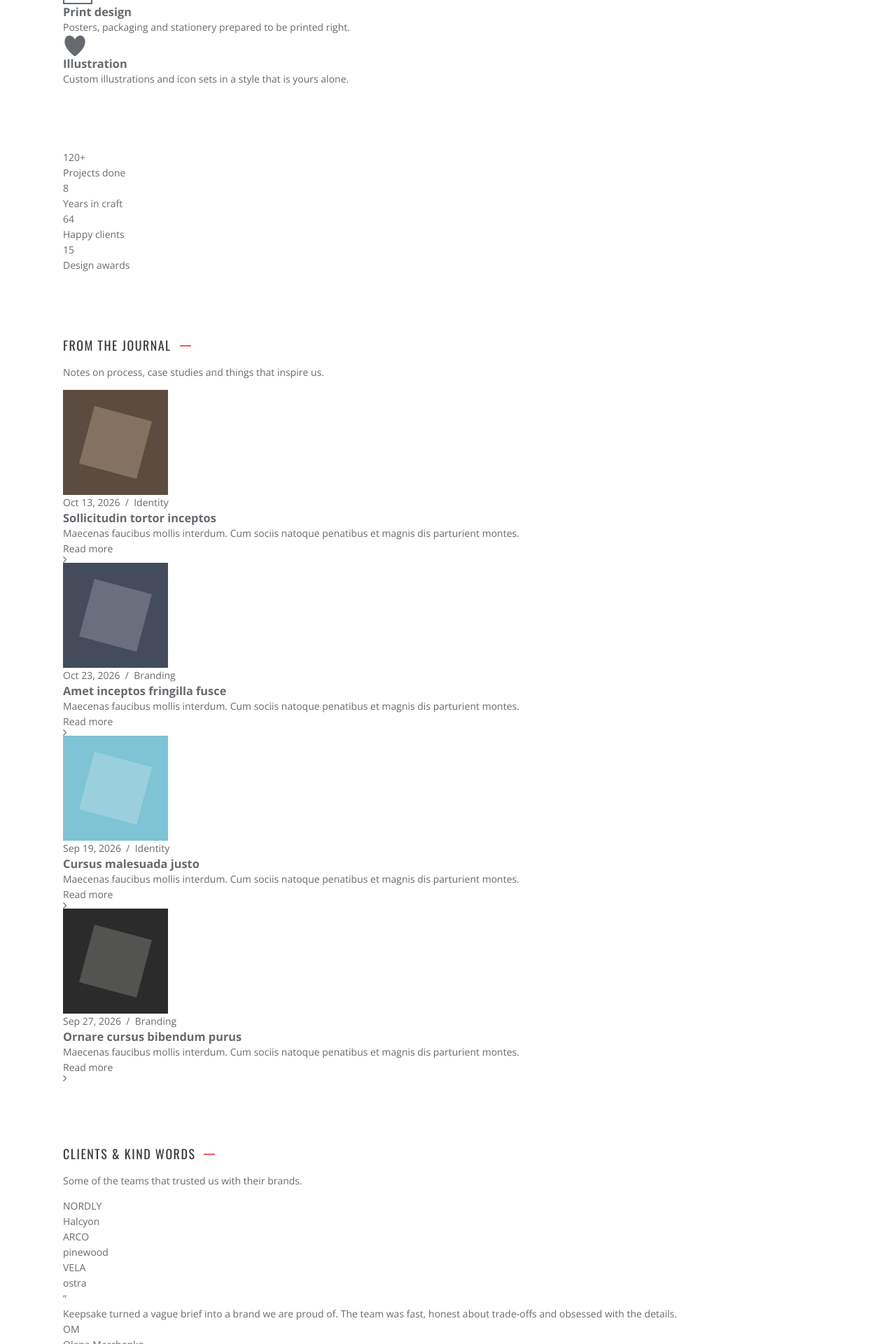
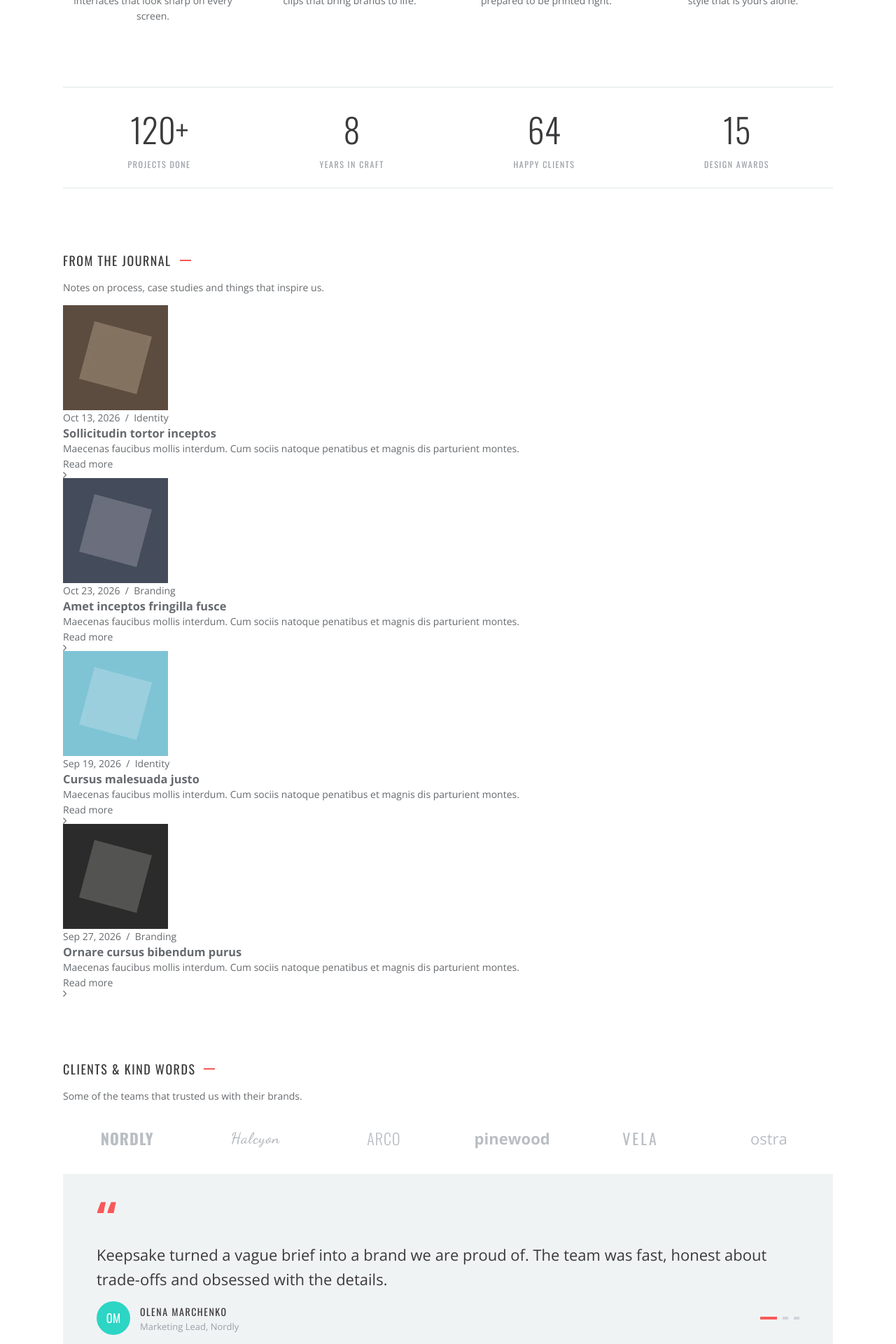
Before and after one commit to vlad-padurian/landing-keepsake-vite, a Node project: template src/pages/index.pug in a window 1280 px wide. Shown: the part 2000-3920 px from the top of the page at 70% size. Run offline with Node 20 templates, Linux system fonts and the light colour scheme; the template is opened without the code that fills it, so the values that code supplies are empty; style sheets or scripts are compiled from the project's sources; some libraries are stand-ins or nearby versions.

Commit message:
feat(scss): add services, stats, clients and testimonial components (task 3)

```diff
--- /dev/null
+++ b/src/styles/components/_clients.scss
@@ -0,0 +1,69 @@
+@use 'sass:map';
+@use '../utils' as *;
+
+// Стиль кожного "логотипу": шрифт, вага, за потреби інтервал між літерами
+$logos: (
+  nordly: (
+    family: var(--font-oswald),
+    weight: 700,
+  ),
+  halcyon: (
+    family: var(--font-dancing-script),
+    weight: 700,
+  ),
+  arco: (
+    family: var(--font-oswald),
+    weight: 300,
+  ),
+  pinewood: (
+    family: var(--font-open-sans),
+    weight: 700,
+    spacing: 0,
+  ),
+  vela: (
+    family: var(--font-oswald),
+    weight: 400,
+    spacing: 3px,
+  ),
+  ostra: (
+    family: var(--font-open-sans),
+    weight: 300,
+    spacing: 0,
+  ),
+);
+
+.clients {
+  &__logos {
+    display: grid;
+    grid-template-columns: repeat(2, 1fr);
+
+    @include mq(md) {
+      grid-template-columns: repeat(3, 1fr);
+    }
+
+    @include mq(lg) {
+      grid-template-columns: repeat(6, 1fr);
+    }
+  }
+
+  &__logo {
+    @include flex-center;
+
+    height: rem(72);
+    font-size: rem(22);
+    line-height: rem(33);
+    letter-spacing: 1px;
+    color: var(--color-logo);
+
+    @each $name, $style in $logos {
+      &--#{$name} {
+        font-family: map.get($style, family);
+        font-weight: map.get($style, weight);
+
+        @if map.has-key($style, spacing) {
+          letter-spacing: map.get($style, spacing);
+        }
+      }
+    }
+  }
+}
--- /dev/null
+++ b/src/styles/components/_service-card.scss
@@ -0,0 +1,35 @@
+@use '../utils' as *;
+
+.service-card {
+  display: flex;
+  flex-direction: column;
+  align-items: center;
+  text-align: center;
+
+  &__icon {
+    @include flex-center;
+
+    width: rem(72);
+    height: rem(72);
+    margin-bottom: rem(14);
+    border-radius: 50%;
+    background-color: var(--color-bg-light);
+    color: var(--color-accent);
+
+    @include mq(md) {
+      width: rem(96);
+      height: rem(96);
+    }
+  }
+
+  &__title {
+    margin-bottom: rem(14);
+    font-family: var(--font-oswald);
+    font-size: rem(15);
+    font-weight: 400;
+    line-height: rem(22);
+    letter-spacing: 1.5px;
+    text-transform: uppercase;
+    color: var(--color-text-dark);
+  }
+}
--- /dev/null
+++ b/src/styles/components/_services.scss
@@ -0,0 +1,13 @@
+@use '../utils' as *;
+
+.services {
+  &__grid {
+    display: grid;
+    grid-template-columns: repeat(2, 1fr);
+    gap: rem(40) rem(24);
+
+    @include mq(lg) {
+      grid-template-columns: repeat(4, 1fr);
+    }
+  }
+}
--- /dev/null
+++ b/src/styles/components/_stats.scss
@@ -0,0 +1,48 @@
+@use '../utils' as *;
+
+.stats {
+  &__grid {
+    display: grid;
+    grid-template-columns: repeat(2, 1fr);
+    border-top: 1px solid var(--color-border);
+    border-bottom: 1px solid var(--color-border);
+
+    @include mq(md) {
+      grid-template-columns: repeat(4, 1fr);
+    }
+  }
+
+  &__item {
+    padding: rem(24) 0;
+    text-align: center;
+  }
+
+  &__number {
+    margin-bottom: rem(6);
+    font-family: var(--font-oswald);
+    font-size: rem(38);
+    font-weight: 300;
+    line-height: rem(56);
+    color: var(--color-text-dark);
+
+    @include mq(md) {
+      font-size: rem(40);
+      line-height: rem(59);
+    }
+
+    @include mq(lg) {
+      font-size: rem(48);
+      line-height: rem(71);
+    }
+  }
+
+  &__label {
+    font-family: var(--font-oswald);
+    font-size: rem(12);
+    font-weight: 400;
+    line-height: rem(18);
+    letter-spacing: 1.5px;
+    text-transform: uppercase;
+    color: var(--color-muted);
+  }
+}
--- /dev/null
+++ b/src/styles/components/_testimonial.scss
@@ -0,0 +1,94 @@
+@use '../utils' as *;
+
+.testimonial {
+  display: flex;
+  flex-direction: column;
+  gap: rem(14);
+  margin-top: rem(14);
+  padding: rem(28) rem(24);
+  background-color: var(--color-bg-light);
+
+  @include mq(md) {
+    padding: rem(40) rem(48);
+  }
+
+  &__mark {
+    height: rem(44);
+    font-family: var(--font-open-sans);
+    font-size: rem(64);
+    font-weight: 700;
+    line-height: rem(44);
+    color: var(--color-accent);
+  }
+
+  &__text {
+    font-size: rem(16);
+    font-weight: 300;
+    line-height: 1.6;
+    color: var(--color-text-dark);
+
+    @include mq(md) {
+      font-size: rem(19);
+    }
+
+    @include mq(lg) {
+      font-size: rem(22);
+    }
+  }
+
+  &__author {
+    display: flex;
+    align-items: center;
+    justify-content: space-between;
+  }
+
+  &__info {
+    display: flex;
+    align-items: center;
+    gap: rem(14);
+  }
+
+  &__avatar {
+    @include flex-center;
+
+    width: rem(48);
+    height: rem(48);
+    border-radius: 50%;
+    background-color: var(--color-teal);
+    font-family: var(--font-oswald);
+    font-size: rem(17);
+    color: var(--color-white);
+  }
+
+  &__name {
+    font-family: var(--font-oswald);
+    font-size: rem(14);
+    line-height: rem(21);
+    letter-spacing: 1.5px;
+    text-transform: uppercase;
+    color: var(--color-text-dark);
+  }
+
+  &__role {
+    margin-top: rem(2);
+    font-size: rem(13);
+    line-height: rem(18);
+    color: var(--color-muted);
+  }
+
+  &__dots {
+    display: flex;
+    gap: rem(8);
+  }
+
+  &__dot {
+    width: rem(8);
+    height: rem(4);
+    background-color: var(--color-dot);
+
+    &--active {
+      width: rem(24);
+      background-color: var(--color-accent);
+    }
+  }
+}
--- a/src/styles/components/index.scss
+++ b/src/styles/components/index.scss
@@ -14,3 +14,8 @@
 @forward 'work-card';
 @forward 'filter-radio';
 @forward 'cta';
+@forward 'services';
+@forward 'service-card';
+@forward 'stats';
+@forward 'clients';
+@forward 'testimonial';
```
